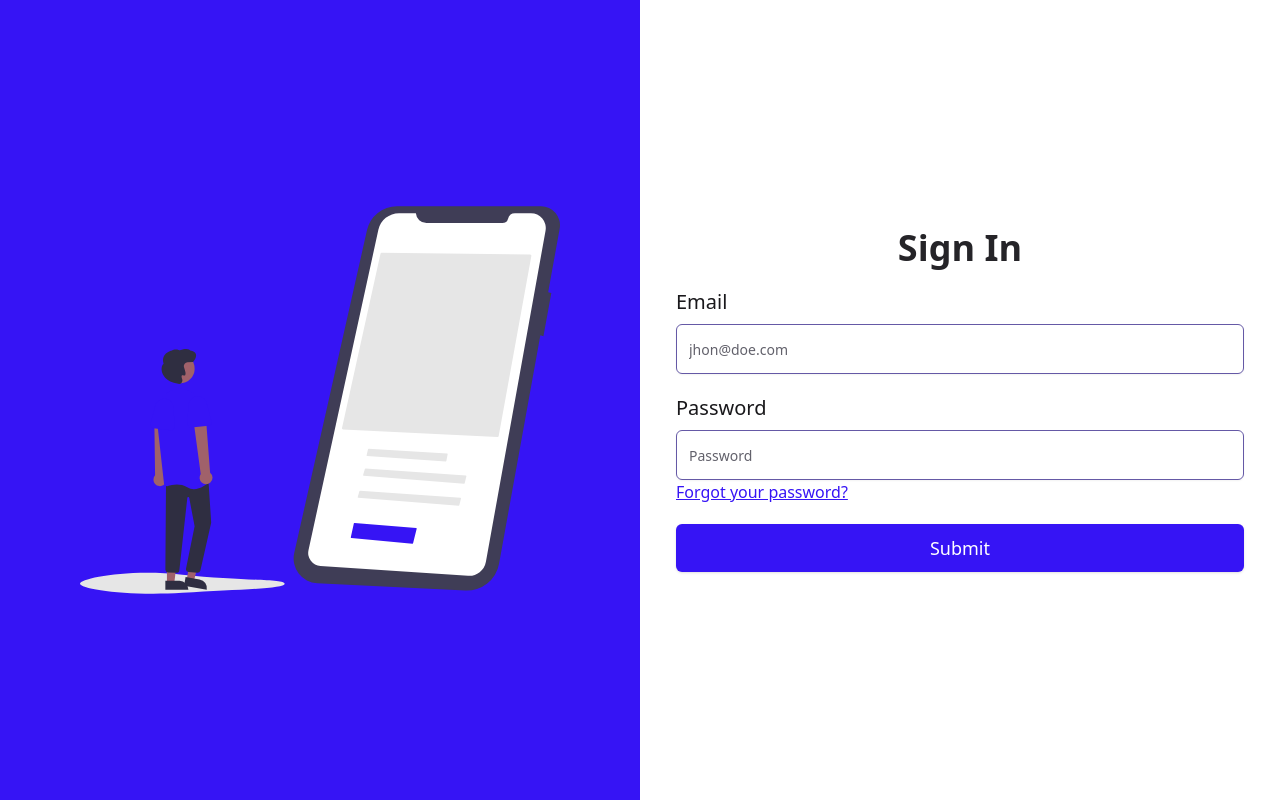
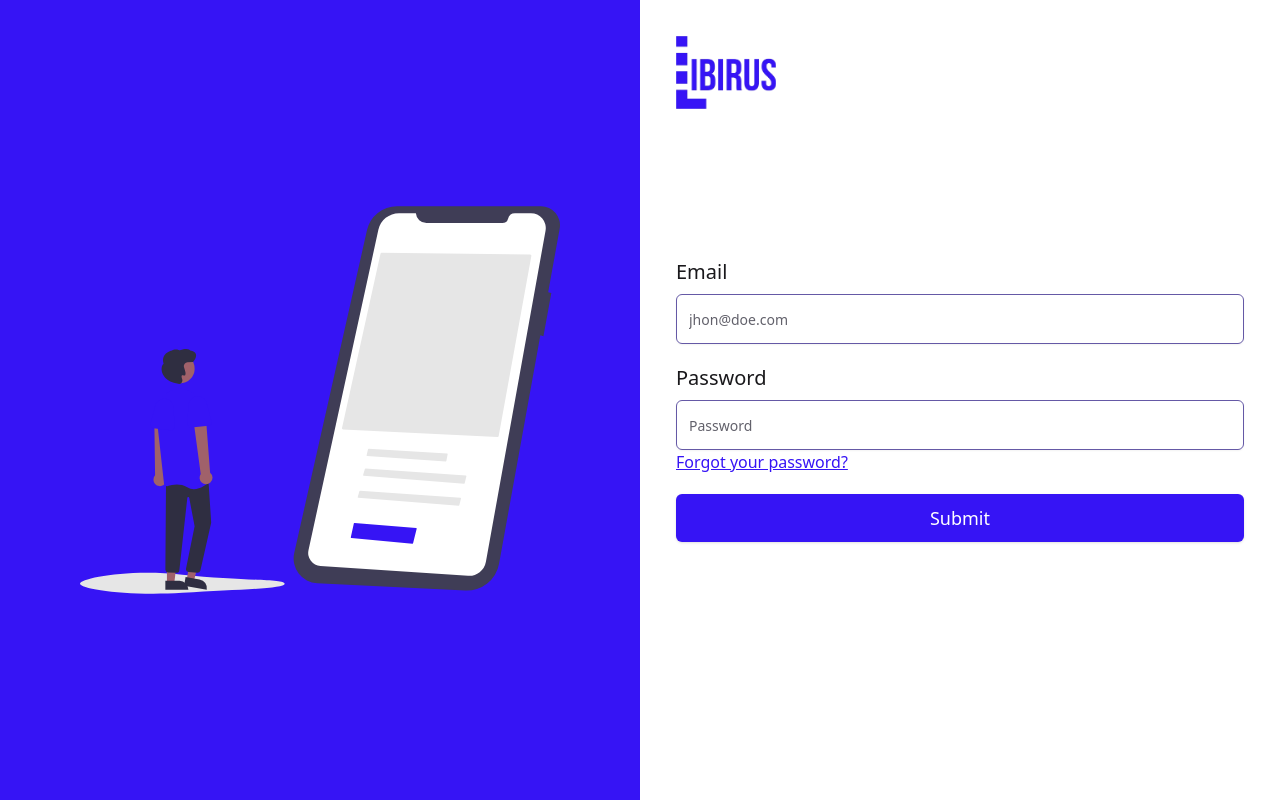
Before and after one commit to panteliic/Librius, a React (Vite) app in the folder frontend/: page /auth/sign-in in a window 1280 px wide. Built offline with nearby package versions, Linux system fonts and the light colour scheme.

Commit message:
update logos file and adding logo on login and register pages

```diff
--- a/frontend/src/pages/Login.tsx
+++ b/frontend/src/pages/Login.tsx
@@ -1,3 +1,4 @@
+import logo from "../assets/logo.svg"
 import { zodResolver } from "@hookform/resolvers/zod";
 import { useForm } from "react-hook-form";
 import { z } from "zod";
@@ -54,15 +55,15 @@ function Login() {
           className="w-full h-3/4 lg:w-3/4"
         />
       </div>
-      <div className="w-screen h-screen md:w-1/2 p-9 flex justify-center items-center">
+      <div className="w-screen h-screen md:w-1/2 p-9 flex justify-center items-center relative">
+        <div className="absolute top-9 flex items-center justify-between w-full px-9">
+          <img src={logo} alt=""width={100} />
+        </div>
         <Form {...form}>
           <form
             onSubmit={form.handleSubmit(onSubmit)}
             className="space-y-5 w-full"
           >
-            <h1 className="text-4xl font-bold capitalize text-center text-card-foreground">
-              Sign in
-            </h1>
             <FormField
               control={form.control}
               name="email"
--- a/frontend/src/pages/Register.tsx
+++ b/frontend/src/pages/Register.tsx
@@ -1,3 +1,4 @@
+import logo from "../assets/logo.svg";
 import { zodResolver } from "@hookform/resolvers/zod";
 import { useForm } from "react-hook-form";
 import { z } from "zod";
@@ -67,14 +68,14 @@ function Register() {
   return (
     <div className="flex">
       <div className="w-screen h-screen md:w-1/2 p-1 sm:p-9 flex justify-center items-center">
+        <div className="absolute left-0 top-9 flex items-center justify-between w-full px-9">
+          <img src={logo} alt="" width={100} />
+        </div>
         <Form {...form}>
           <form
             onSubmit={form.handleSubmit(onSubmit)}
             className="space-y-5 w-full"
           >
-            <h1 className="text-4xl font-bold capitalize text-center text-card-foreground">
-              Sign up
-            </h1>
             <div className="flex justify-between gap-5">
               <FormField
                 control={form.control}
```
Also changed, not shown: frontend/src/assets/logo.png, frontend/src/assets/logo.svg.
